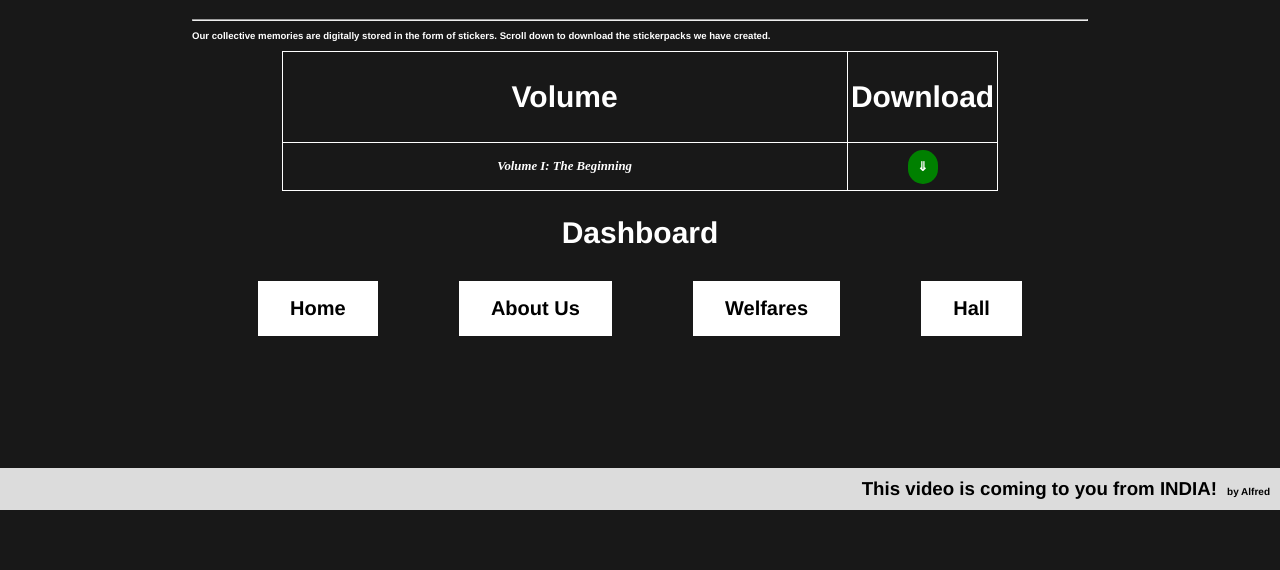
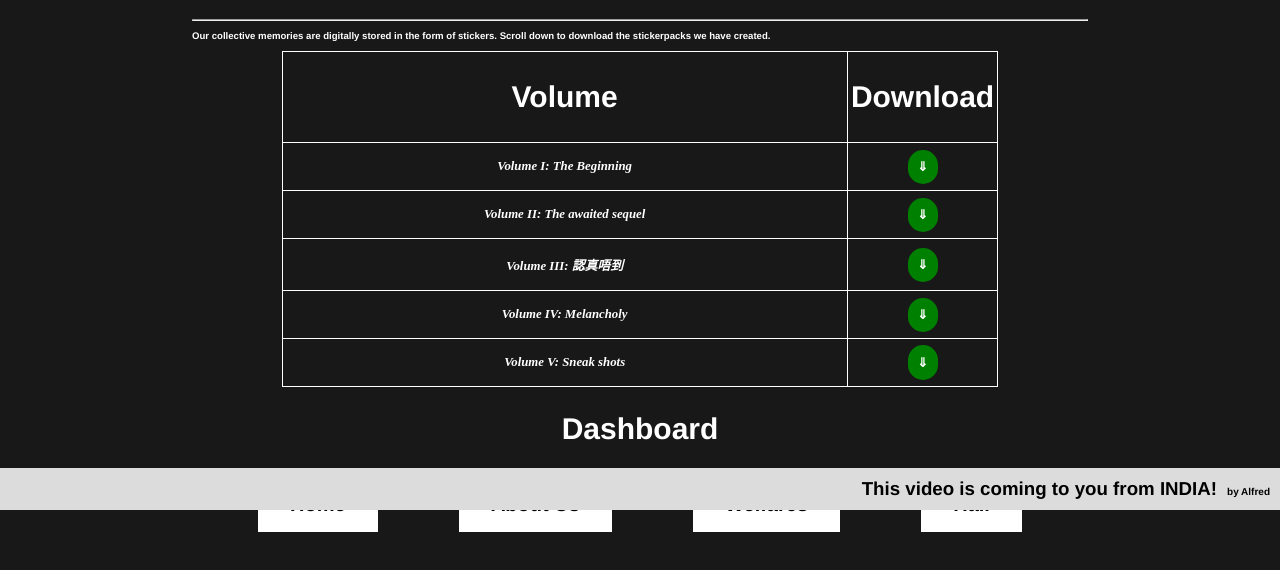
Before and after one commit to bruhmanbot/ds-alfred, a plain HTML site: page stickers.html in a window 1280 px wide. Shown: the part 290-860 px from the top of the page. Before the commit the page ends 800 px from the top, so only its background shows below. Drawn offline with Linux system fonts and the light colour scheme.

Commit message:
Update stickers.html

```diff
--- a/stickers.html
+++ b/stickers.html
@@ -194,7 +194,23 @@
 		</tr>
 		<tr>
 			<td><h3 class="pack">Volume I: The Beginning</h3></td>
-			<td><a href="www.youtube.com"><button class="download">&dArr;</button></a></td>
+			<td><a href="stickerpacks/ds-vol1.wastickers" download="DS-Stickers-vol-1"><button class="download">&dArr;</button></a></td>
+		</tr>
+		<tr>
+			<td><h3 class="pack">Volume II: The awaited sequel</h3></td>
+			<td><a href="stickerpacks/ds-vol2.wastickers" download="DS-Stickers-vol-2"><button class="download">&dArr;</button></a></td>
+		</tr>
+		<tr>
+			<td><h3 class="pack">Volume III: 認真唔到</h3></td>
+			<td><a href="stickerpacks/ds-vol3.wastickers" download="DS-Stickers-vol-3"><button class="download">&dArr;</button></a></td>
+		</tr>
+		<tr>
+			<td><h3 class="pack">Volume IV: Melancholy</h3></td>
+			<td><a href="stickerpacks/ds-vol4.wastickers" download="DS-Stickers-vol-4"><button class="download">&dArr;</button></a></td>
+		</tr>
+		<tr>
+			<td><h3 class="pack">Volume V: Sneak shots</h3></td>
+			<td><a href="stickerpacks/ds-vol5.wastickers" download="DS-Stickers-vol-5"><button class="download">&dArr;</button></a></td>
 		</tr>
 	  </table>
 	<h2>Dashboard</h2>
```
